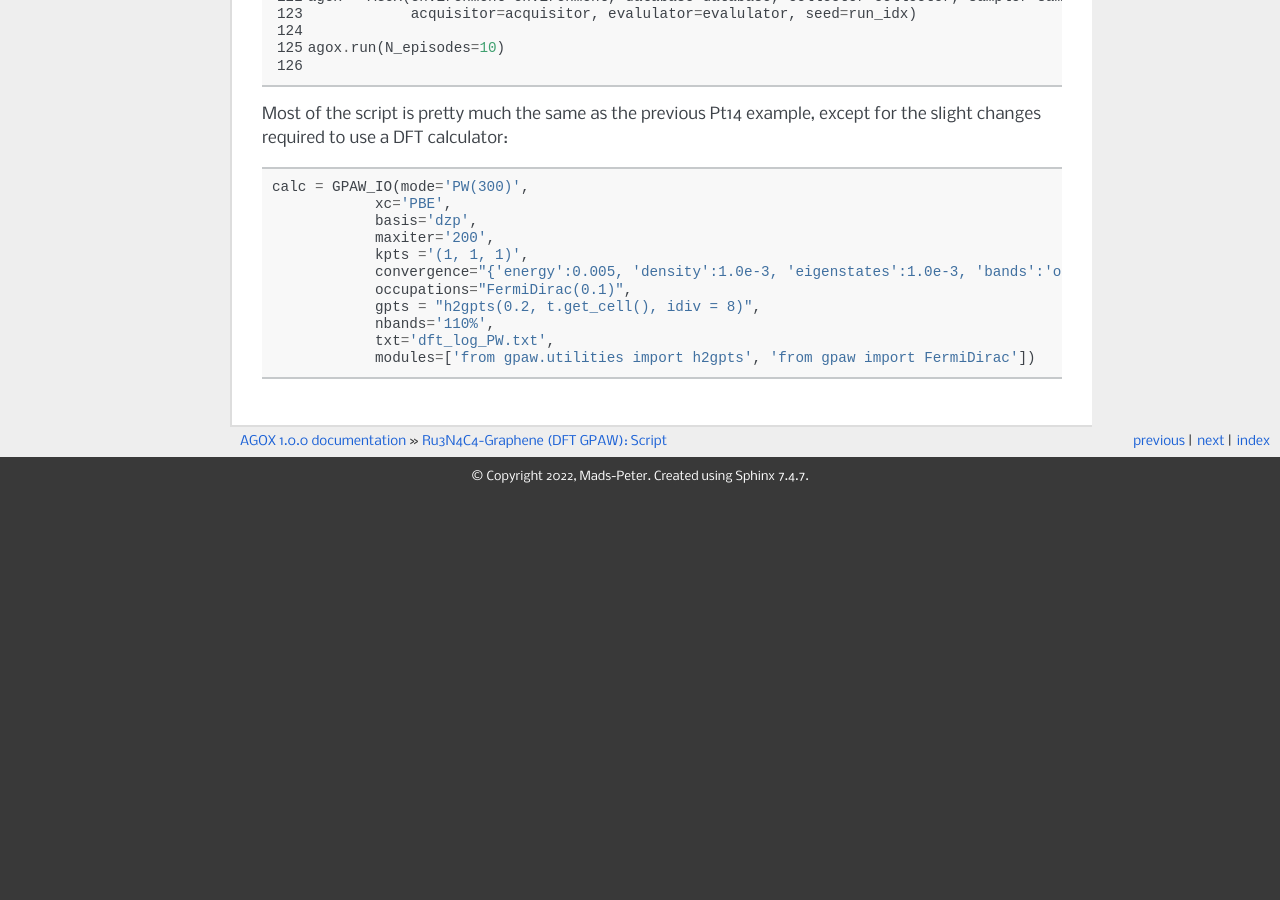
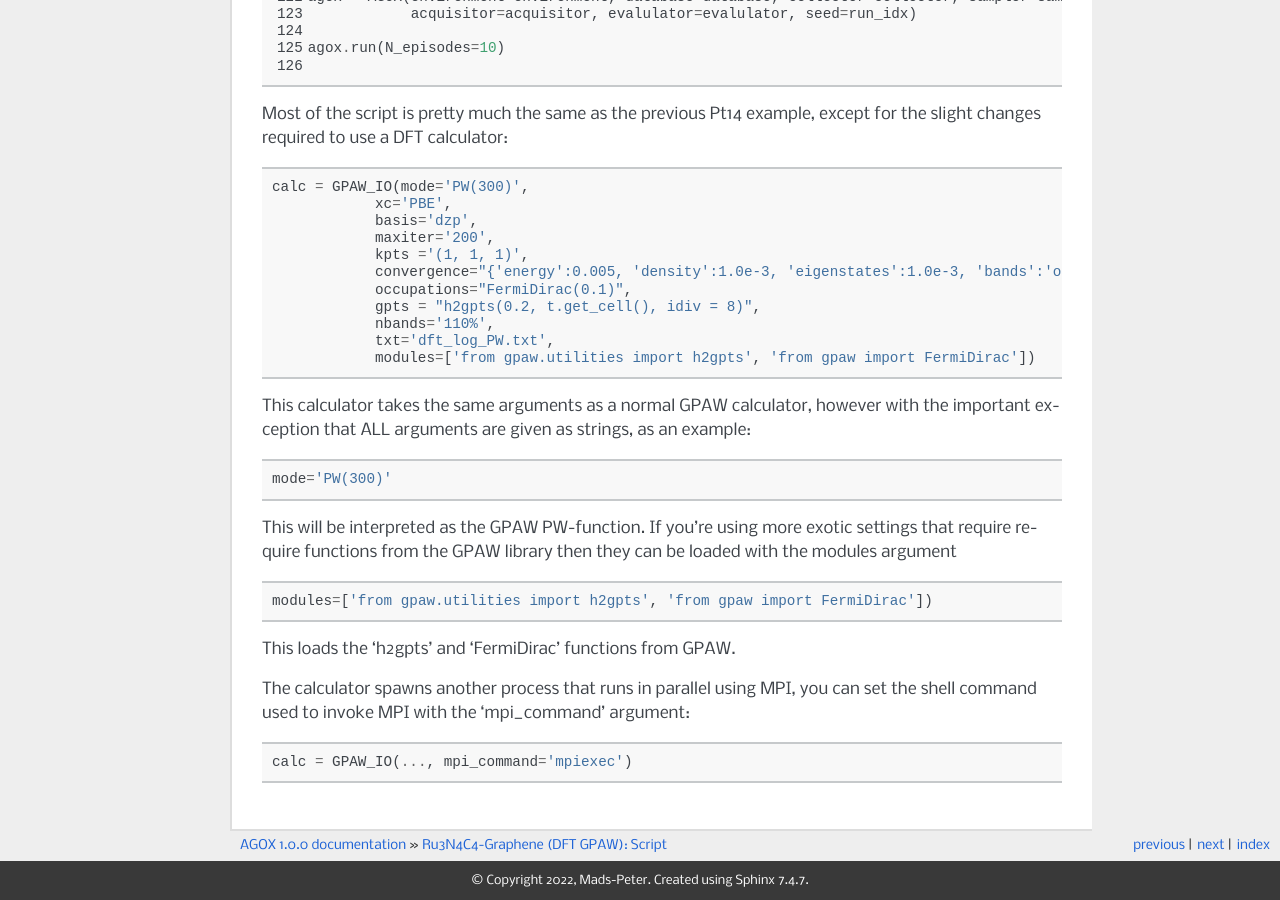
Before and after one commit to kimrojas/agox, a Sphinx documentation site: the page built from docs/source/Ru3N4_example/ru3n4_script.rst, in a window 1280 px wide and 900 px high, scrolled down 2218 px. Built offline with Sphinx 7.4.7, drawn with Linux system fonts in a browser that asks for light colours; before the commit the page ends 2714 px from its top, so only the background shows below that.

Commit message:
Updated docs.

```diff
--- a/docs/source/Ru3N4_example/ru3n4_script.rst
+++ b/docs/source/Ru3N4_example/ru3n4_script.rst
@@ -11,3 +11,26 @@ DFT calculator:
 .. literalinclude:: Ru3N4C4_k111.py
     :language: python
     :lines: 38-48
+
+This calculator takes the same arguments as a normal GPAW calculator, however with the important exception that ALL
+arguments are given as strings, as an example:
+
+.. code-block:: python
+
+    mode='PW(300)'
+
+This will be interpreted as the GPAW PW-function. If you're using more exotic settings that require require functions from the GPAW library
+then they can be loaded with the modules argument
+
+.. code-block:: python
+
+     modules=['from gpaw.utilities import h2gpts', 'from gpaw import FermiDirac'])
+
+This loads the 'h2gpts' and 'FermiDirac' functions from GPAW.
+
+The calculator spawns another process that runs in parallel using MPI, you can set the shell command used to invoke MPI
+with the 'mpi_command' argument:
+
+.. code-block:: python
+
+     calc = GPAW_IO(..., mpi_command='mpiexec')
```
